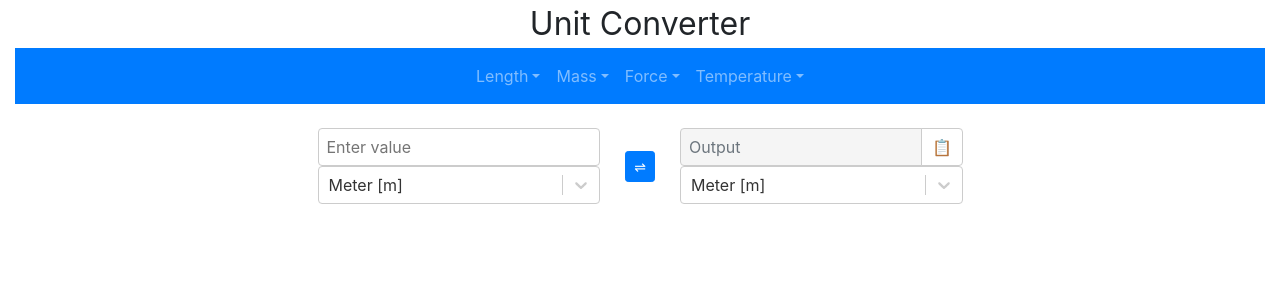
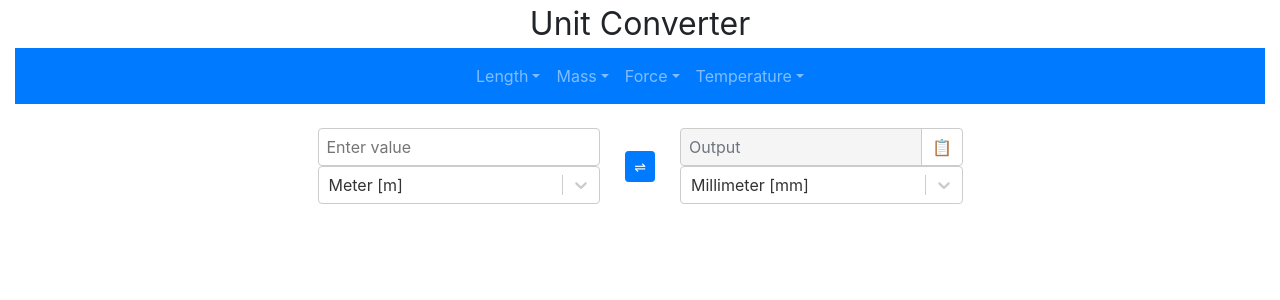
Before and after one commit to kvsuen/unit-converter-first-react-app, a React (Create React App) app: page / in a window 1280 px wide. Shown: the top 300 px of the page. Built offline with nearby package versions, Linux system fonts and the light colour scheme.

Commit message:
Changed initial state values

```diff
--- a/src/App.js
+++ b/src/App.js
@@ -8,10 +8,10 @@ import DetConversionFactor from './DetConversionFactor'
 class App extends React.Component {
   state = {
     inputUnit: {value: "meter [m]", label: "Meter [m]"},
-    outputUnit: {value: "meter [m]", label: "Meter [m]"},
+    outputUnit: {value: "millimeter [mm]", label: "Millimeter [mm]"},
     inputValue: "",
     outputValue: "",
-    conversionFactor: 1
+    conversionFactor: 1000
   };
 
   //when nav button is selected
@@ -74,6 +74,7 @@ class App extends React.Component {
       })
   }
 
+  //copy to clipboard function
   handleCopy = () => {
     var copyText = document.getElementById("outputCopy")
     copyText.select()
```
